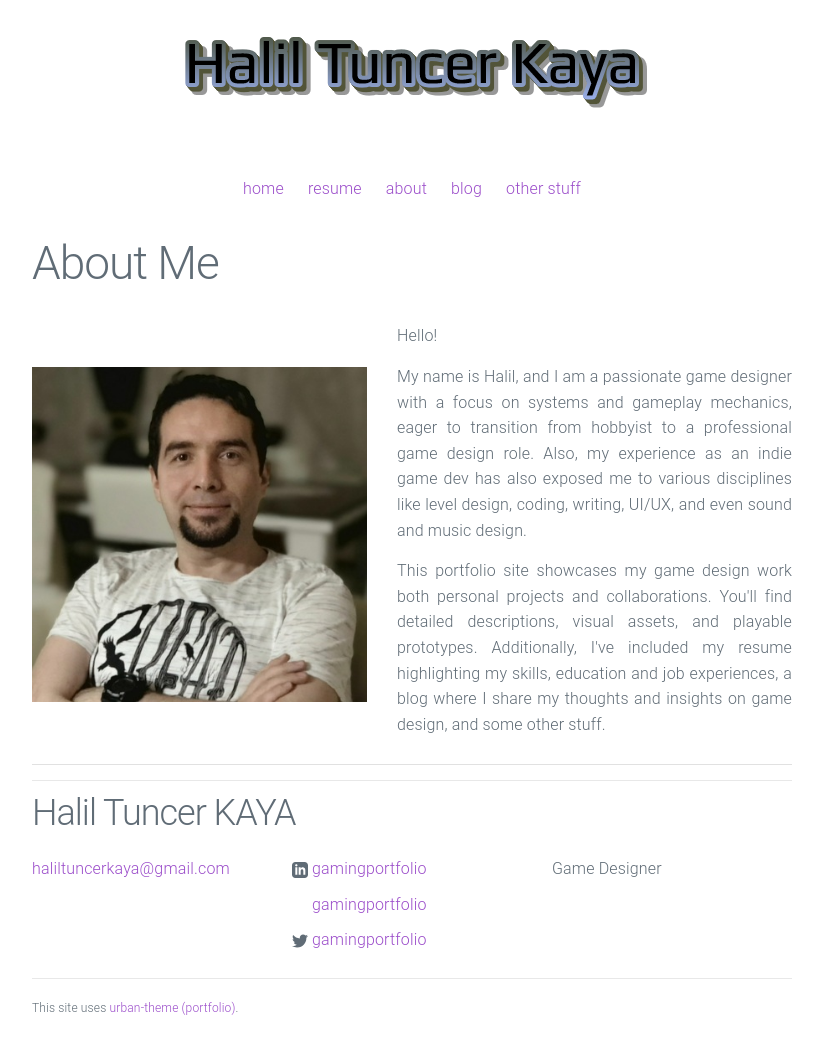
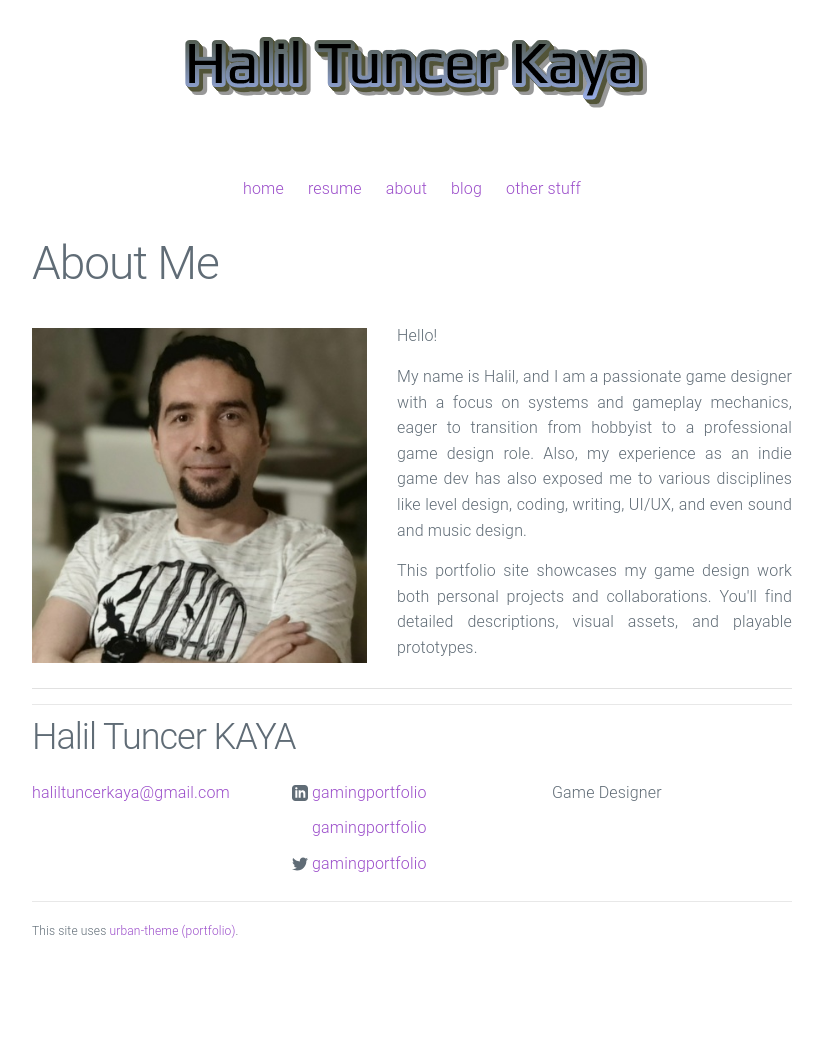
Before and after one commit to htramu/htk.github.io, a Jekyll site: the page built from about.md, in a window 1280 px wide. Shown: the whole page, without its empty margins (228-1051 px from the left). Built offline with Jekyll 4.4.1, drawn with Linux system fonts in a browser that asks for light colours; after the commit the page ends 976 px from its top, so only the background shows below that.

Commit message:
Update about.md

```diff
--- a/about.md
+++ b/about.md
@@ -22,7 +22,7 @@ permalink: /about/
 				My name is Halil, and I am a passionate game designer with a focus on systems and gameplay mechanics, eager to transition from hobbyist to a professional game design role. Also, my experience as an indie game dev has also exposed me to various disciplines like level design, coding, writing, UI/UX, and even sound and music design.
             </p>
 			<p>
-				This portfolio site showcases my game design work both personal projects and collaborations. You'll find detailed descriptions, visual assets, and playable prototypes. Additionally, I've included my resume highlighting my skills, education and job experiences, a blog where I share my thoughts and insights on game design, and some other stuff.
+				This portfolio site showcases my game design work both personal projects and collaborations. You'll find detailed descriptions, visual assets, and playable prototypes.
 			</p>
         </td>
     </tr>
```
